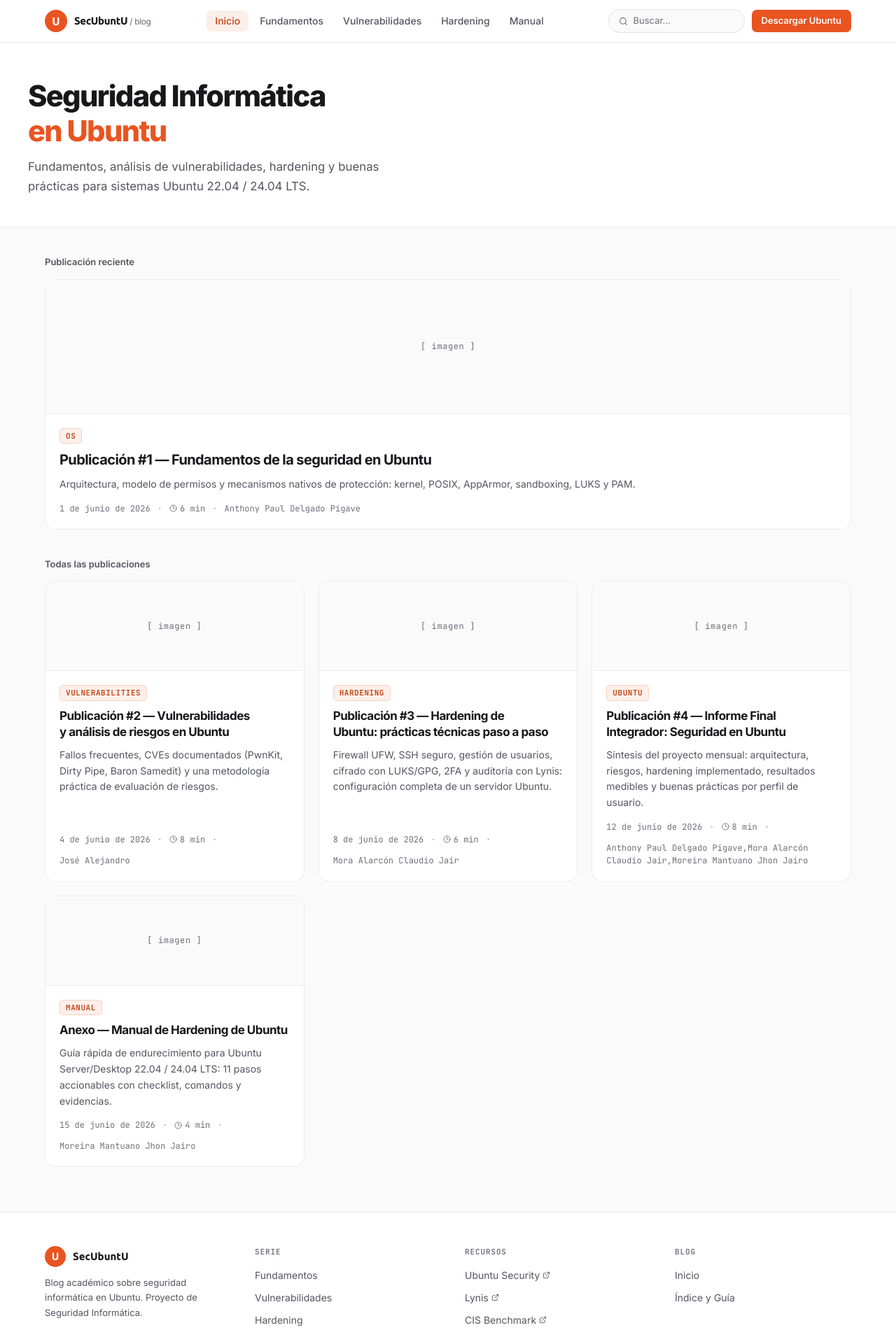
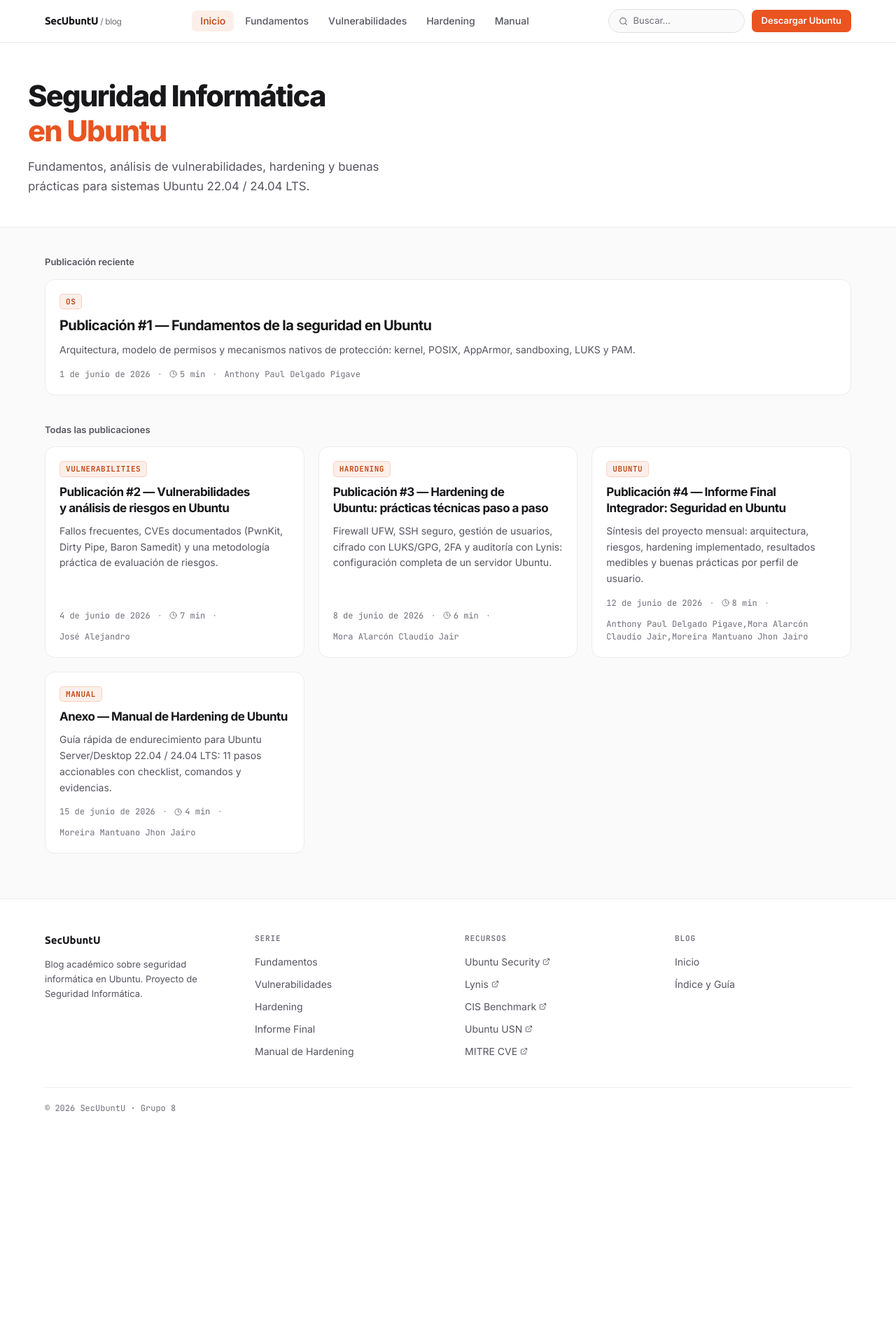
Before and after one commit to anthpaul/blog, a Next.js app: page / in a window 1280 px wide. Shown: the top 1911 px of the page at 70% size. After the commit the page ends 1625 px from the top, so only its background shows below. Built offline with nearby package versions, Linux system fonts and the light colour scheme.

Commit message:
ultimo commit

```diff
--- a/components/Footer.tsx
+++ b/components/Footer.tsx
@@ -39,9 +39,6 @@ export default function Footer() {
           {/* Brand column */}
           <div className="col-span-2 flex flex-col gap-3 sm:col-span-1">
             <div className="flex items-center gap-2.5">
-              <span className="flex h-[30px] w-[30px] shrink-0 items-center justify-center rounded-full bg-brand font-brand text-[15px] font-bold text-white">
-                U
-              </span>
               <span className="font-brand text-[15px] font-bold text-ink">SecUbuntU</span>
             </div>
             <p className="max-w-[240px] text-[13px] leading-relaxed text-muted">
--- a/components/Navbar.tsx
+++ b/components/Navbar.tsx
@@ -26,9 +26,6 @@ export default function Navbar() {
 
         {/* Logo */}
         <Link href="/" className="flex shrink-0 items-center gap-2.5 no-underline">
-          <span className="flex h-8 w-8 shrink-0 items-center justify-center rounded-full bg-brand font-brand text-base font-bold text-white">
-            U
-          </span>
           <span className="font-brand text-[15px] font-bold tracking-tight text-ink">
             SecUbuntU
             <span className="font-sans text-[12px] font-normal text-subtle"> / blog</span>
--- a/components/PostCard.tsx
+++ b/components/PostCard.tsx
@@ -14,15 +14,6 @@ export default function PostCard({
 
   return (
     <article className="group flex flex-col overflow-hidden rounded-[14px] border border-border bg-surface transition-all duration-[180ms] hover:-translate-y-0.5 hover:border-brand hover:shadow-[0_4px_12px_-4px_rgba(233,84,32,.18)]">
-      {/* Image placeholder */}
-      <div
-        aria-hidden="true"
-        className={`img-stripe flex items-center justify-center border-b border-border font-mono text-[12px] tracking-wider text-subtle ${
-          featured ? "h-48" : "h-32"
-        }`}
-      >
-        [ imagen ]
-      </div>
 
       <div className="flex flex-1 flex-col gap-2.5 p-5">
         {/* Category chip */}
--- a/content/01-fundamentos.md
+++ b/content/01-fundamentos.md
@@ -26,8 +26,6 @@ La seguridad en Ubuntu se organiza en **capas concéntricas**, donde cada capa p
 | **Kernel (núcleo Linux)** | Syscalls, namespaces, cgroups | Aislamiento de procesos |
 | **Hardware + arranque seguro** | UEFI / GRUB | Secure Boot, cifrado de disco |
 
-> [CAPTURA] **CAPTURA SUGERIDA:** salida de `uname -a` y `lsb_release -a` mostrando la versión del kernel y de Ubuntu.
-
 ### El kernel: el corazón del sistema
 
 El **kernel** es el núcleo del sistema operativo. Es el único componente que se ejecuta en *modo privilegiado* (ring 0) y controla el acceso directo al hardware: CPU, memoria, discos y red. Toda aplicación que necesite un recurso del sistema debe pedírselo al kernel mediante **llamadas al sistema (syscalls)**. Esta separación entre *modo usuario* y *modo kernel* es la primera barrera de seguridad: un programa común nunca toca el hardware directamente, sino que pasa por el filtro del kernel.
@@ -54,7 +52,6 @@ Cada archivo y directorio tiene un propietario, un grupo y un conjunto de permis
 
 Estos permisos se representan también en **notación octal** (ej. `755`, `644`) y se modifican con `chmod`, mientras que el propietario se cambia con `chown`. Este modelo se conoce como **DAC (Control de Acceso Discrecional)**: el dueño del archivo decide quién accede.
 
-> [CAPTURA] **CAPTURA SUGERIDA:** `ls -l` de un directorio + un `chmod 600 archivo.txt` y su efecto.
 
 ### sudo: privilegios bajo control
 
@@ -69,11 +66,7 @@ La configuración de quién puede usar `sudo` vive en el archivo `/etc/sudoers`
 
 Mientras el modelo POSIX es *discrecional*, Ubuntu añade una capa de **Control de Acceso Obligatorio (MAC)** mediante **AppArmor**, activo por defecto. AppArmor define **perfiles** que restringen qué archivos y capacidades puede usar cada programa, **incluso si se ejecuta como root**. Por ejemplo, aunque un atacante comprometa el servidor web, el perfil de AppArmor puede impedir que ese proceso lea `/etc/shadow`. Su comando de estado es `aa-status`.
 
-> Nota: otras distribuciones (Red Hat, Fedora) usan **SELinux** en lugar de AppArmor. Ambos cumplen el mismo rol de MAC, pero AppArmor es más sencillo de administrar y es el elegido por Ubuntu.
 
-> [CAPTURA] **CAPTURA SUGERIDA:** salida de `sudo aa-status` mostrando perfiles cargados.
-
----
 
 ## 3. Sandboxing de aplicaciones
 
@@ -97,8 +90,6 @@ La autenticación de usuarios en Ubuntu se gestiona con **PAM (Pluggable Authent
 
 La seguridad de Ubuntu no depende de un solo mecanismo, sino de la **combinación de varias capas**: la separación kernel/usuario, el modelo de permisos POSIX, el uso disciplinado de `sudo`, el control obligatorio de AppArmor, el sandboxing de aplicaciones y el cifrado con LUKS. Entender estos fundamentos es indispensable antes de analizar vulnerabilidades y aplicar técnicas de hardening, que abordaremos en las próximas entradas del blog.
 
-> **Conceptos clave repasados:** kernel, syscalls, permisos POSIX, DAC vs MAC, AppArmor, sandboxing, LUKS, PAM, hashing de contraseñas.
-
 ---
 
 ## Referencias (APA)
--- a/content/02-vulnerabilidades.md
+++ b/content/02-vulnerabilidades.md
@@ -43,7 +43,7 @@ Un punto **clave** que repetiremos en todo el blog: muchas brechas reales **no**
 
 **Solución del fabricante:** Canonical publicó el parche en `policykit-1` (versión `0.105-26ubuntu1.2` en Ubuntu 20.04). El parche agrega una verificación de `argc < 1`. **Mitigación temporal** si no se podía parchear: quitar el bit SUID con `chmod 0755 /usr/bin/pkexec`.
 
-> [CAPTURA] **CAPTURA SUGERIDA:** `ls -l /usr/bin/pkexec` mostrando el bit `s` (SUID) y la versión parcheada con `apt list --installed | grep polkit`.
+
 
 ### CVE-2022-0847 — "Dirty Pipe" (escritura arbitraria en el kernel)
 
@@ -93,7 +93,6 @@ Para evaluar riesgos usamos una metodología básica de cuatro variables: **acti
 | R6 | Red | Intercepción de tráfico | Servicios sin cifrar (HTTP, FTP) | Medio | Baja | **Bajo** |
 | R7 | Logs | Borrado de evidencia | Logs sin protección/centralización | Medio | Media | **Medio** |
 
-> [CAPTURA] **CAPTURA SUGERIDA:** convierte este cuadro en una **infografía** (Canva/draw.io) con un código de colores (verde-amarillo-rojo). Es uno de los productos obligatorios de la semana.
 
 ### Interpretación
 
```
Also changed, not shown: content/03-hardening.md (+0 -9 lines).
